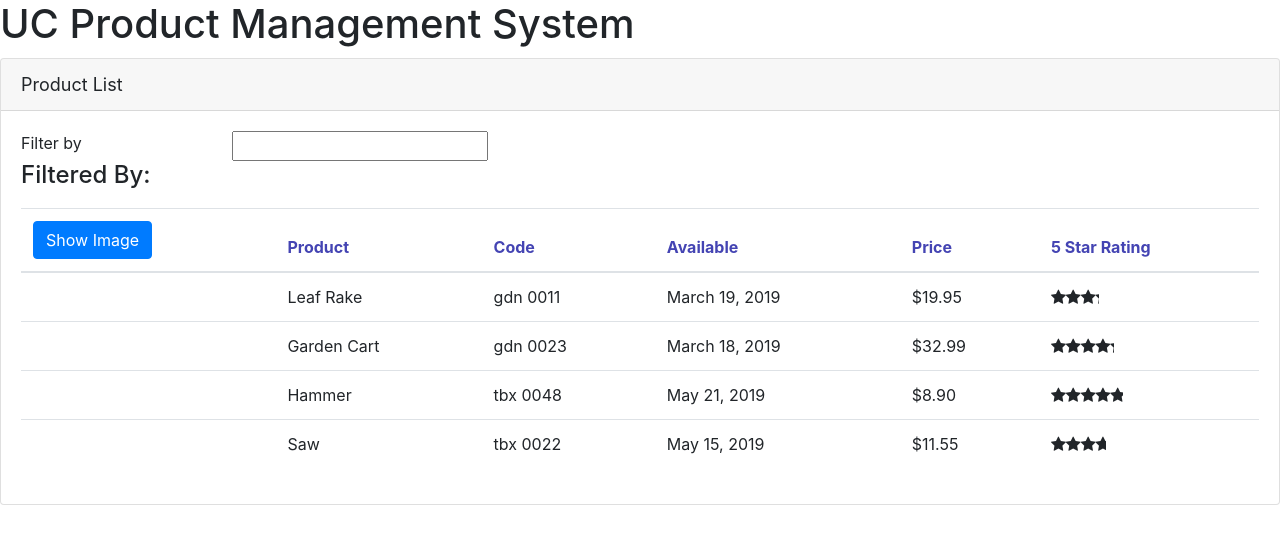
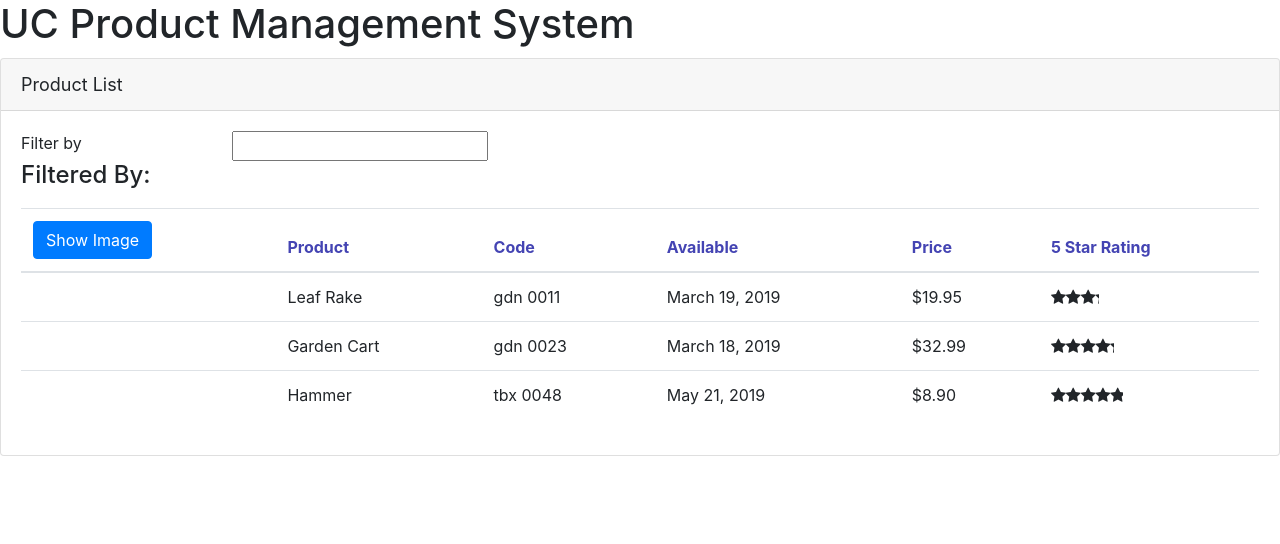
Before and after one commit to UcheSylvester/Products-Management, an Angular app: page / in a window 1280 px wide. Shown: the top 544 px of the page. Built offline with nearby package versions, Linux system fonts and the light colour scheme.

Commit message:
injecting the product service

```diff
--- a/src/app/products/product-list.component.ts
+++ b/src/app/products/product-list.component.ts
@@ -1,6 +1,6 @@
 import { Component, OnInit } from "@angular/core";
 import { IProduct } from "./products";
-// import { filter } from "minimatch";
+import { ProductService } from "./products.service";
 
 @Component({
   selector: "pm-products",
@@ -73,22 +73,16 @@ export class ProductListComponent implements OnInit {
     }
   ];
 
+  constructor(private productService: ProductService) {}
+
   toggleImage(): void {
     console.log("toggling image...");
     this.showImage = !this.showImage;
-    // console.log(this.showImage);
-
-    // this.buttonText = this.showImage ? "Show Image" : "Hide Image";
-  }
-
-  constructor() {
-    this.filteredProducts = this.products;
-    this.listFilter = "";
   }
 
   // displaying the star Rating with the title when stars are clicked
   onRatingClicked(message: string) {
-    this.pageTitle = 'Product List' + message;
+    this.pageTitle = "Product list:" + message;
   }
 
   // filtering produts
@@ -103,5 +97,8 @@ export class ProductListComponent implements OnInit {
 
   ngOnInit(): void {
     console.log("in onInit");
+    this.products = this.productService.getProducts();
+    this.filteredProducts = this.products;
+    this.listFilter = "";
   }
 }
```
